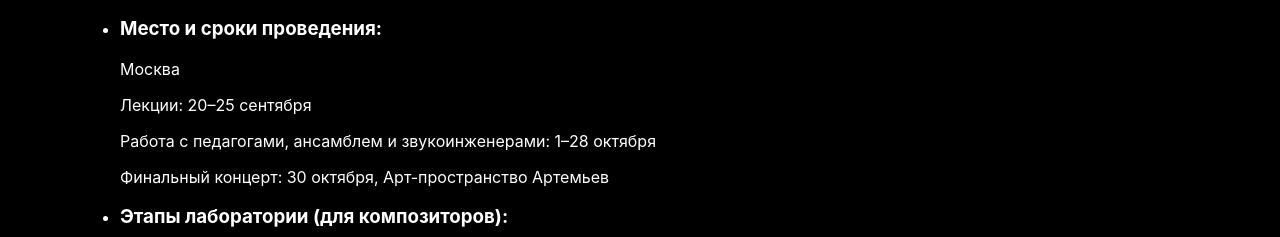
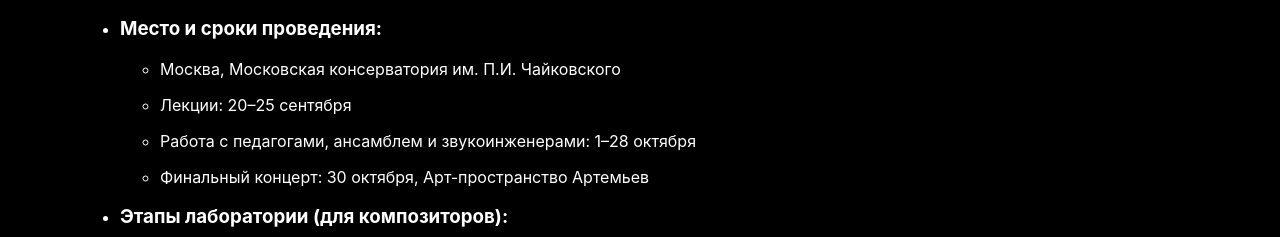
Before and after one commit to Kerzolys/vacuum, a React (Create React App) app: page /laboratory in a window 1280 px wide. Both pictures are taken after a click on the button "УСЛОВИЯ УЧАСТИЯ". Shown: the part 467-704 px from the top of the page. Built offline with nearby package versions, Linux system fonts and the light colour scheme; no server answers.

Commit message:
laboratoey-page: differents content fix

```diff
--- a/src/components/laboratory-info/laboratory-info.tsx
+++ b/src/components/laboratory-info/laboratory-info.tsx
@@ -12,12 +12,16 @@ export const LaboratoryInfo = () => {
   return (
     <div className={styles.container}>
       <div className={styles.container__content}>
+        <h3>
+          Открыт приём заявок на участие в лаборатории для композиторов и
+          струнных квартетов — Vacuum Quartet Lab.
+        </h3>
         <SectionLineUI />
-        <h3>
+        <p>
           Совместный проект струнного квартета Vacuum, Центра
           электроакустической музыки (ЦЭАМ) и фестиваля Gnesin Contemporary
           Music Week
-        </h3>
+        </p>
         <div className={styles.container__info}>
           <div>
             <p>
--- a/src/components/laboratory-registration/laboratory-registration.module.scss
+++ b/src/components/laboratory-registration/laboratory-registration.module.scss
@@ -14,6 +14,13 @@
     max-inline-size: 300px;
     inline-size: 100%;
   }
+  & p,
+  & a {
+    color: #fff;
+    line-height: 150%;
+    font-weight: 500;
+    font-size: 18px;
+  }
 }
 
 .backButton {
--- a/src/components/laboratory-registration/laboratory-registration.tsx
+++ b/src/components/laboratory-registration/laboratory-registration.tsx
@@ -159,7 +159,6 @@ export const LaboratoryRegistration = () => {
         setIsOpen(true);
         setFormType(null);
       }
-
     } catch (err) {
       setModalType("error");
       setIsOpen(true);
@@ -1038,10 +1037,7 @@ export const LaboratoryRegistration = () => {
               ? `${applicantName}, ваша заявка отправлена!`
               : "Ваша заявка отправлена!"}
           </h2>
-          <p>
-            Результаты будут опубликованы на сайте и в телеграм каналах 27-ого
-            августа
-          </p>
+          <p>Результаты будут опубликованы на сайте до 10-ого сентября.</p>
         </ModalUI>
       )}
       {isOpen && modalType === "error" && (
@@ -1049,6 +1045,10 @@ export const LaboratoryRegistration = () => {
           <h2>Упс, что-то пошло не так... попробуйте позже!</h2>
         </ModalUI>
       )}
+      <p>
+        По всем вопросам, возникшим при регистрации пишите:{" "}
+        <a href="mailto: kerzolys@gmail.com">kerzolys@gmail.com</a>
+      </p>
     </div>
   );
 };
--- a/src/components/laboratory-terms-and-conditions/laboratory-terms-and-conditions.tsx
+++ b/src/components/laboratory-terms-and-conditions/laboratory-terms-and-conditions.tsx
@@ -35,10 +35,22 @@ export const LaboratoryTermsAndConditions = () => {
         </li>
         <li>
           <h3>Место и сроки проведения:</h3>
-          <p>Москва</p>
-          <p>Лекции: 20–25 сентября</p>
-          <p>Работа с педагогами, ансамблем и звукоинженерами: 1–28 октября</p>
-          <p>Финальный концерт: 30 октября, Арт-пространство Артемьев</p>
+          <ul>
+            <li>
+              <p>Москва, Московская консерватория им. П.И. Чайковского</p>
+            </li>
+            <li>
+              <p>Лекции: 20–25 сентября</p>
+            </li>
+            <li>
+              <p>
+                Работа с педагогами, ансамблем и звукоинженерами: 1–28 октября
+              </p>
+            </li>
+            <li>
+              <p>Финальный концерт: 30 октября, Арт-пространство Артемьев</p>
+            </li>
+          </ul>
         </li>
         <li>
           <h3>Этапы лаборатории (для композиторов):</h3>
@@ -66,7 +78,7 @@ export const LaboratoryTermsAndConditions = () => {
           <ul>
             <li>
               <p>
-                Не менее 4 занятий — изучение акустических квартетов* с
+                Не менее 4 занятий — изучение акустических квартетов** с
                 педагогами лаборатории.
               </p>
             </li>
@@ -84,8 +96,8 @@ export const LaboratoryTermsAndConditions = () => {
             </li>
           </ul>
           <p>
-            *Программа финального концерта для отобранных исполнителей будет
-            включать 2 акустических квартета, 2 мультимедийных квартета,
+            **Программа финального концерта для отобранных исполнителей будет
+            включать 2 акустических квартета, 2 электроакустических квартета,
             написанных авторами, отобранными для участия в лаборатории, и одного
             мультимедийного октета.
           </p>
@@ -98,7 +110,8 @@ export const LaboratoryTermsAndConditions = () => {
       </p>
       <p>
         Все занятия лаборатории пройдут в очной форме в Москве, участие в
-        лаборатории для отобранных музыкантов — бесплатны.
+        лаборатории для отобранных музыкантов — бесплатны. Проезд до Москвы и
+        проживание не компенсируются и осуществляются участниками за свой счёт.
       </p>
     </div>
   );
--- a/src/components/ui/modal-ui/modal-ui.tsx
+++ b/src/components/ui/modal-ui/modal-ui.tsx
@@ -9,7 +9,7 @@ export const ModalUI: React.FC<ModalUIProps> = ({ onClose, children }) => {
     <div className={styles.modal} onClick={onClose}>
       <div
         className={styles.modal__content}
-        onClick={(e) => e.stopPropagation()} // Останавливаем событие, чтобы клик внутри модалки не закрывал её
+        onClick={(e) => e.stopPropagation()}
       >
         {children}
       </div>
```
Also changed, not shown: src/pages/laboratory/laboratory.tsx (+1 -8 lines).
